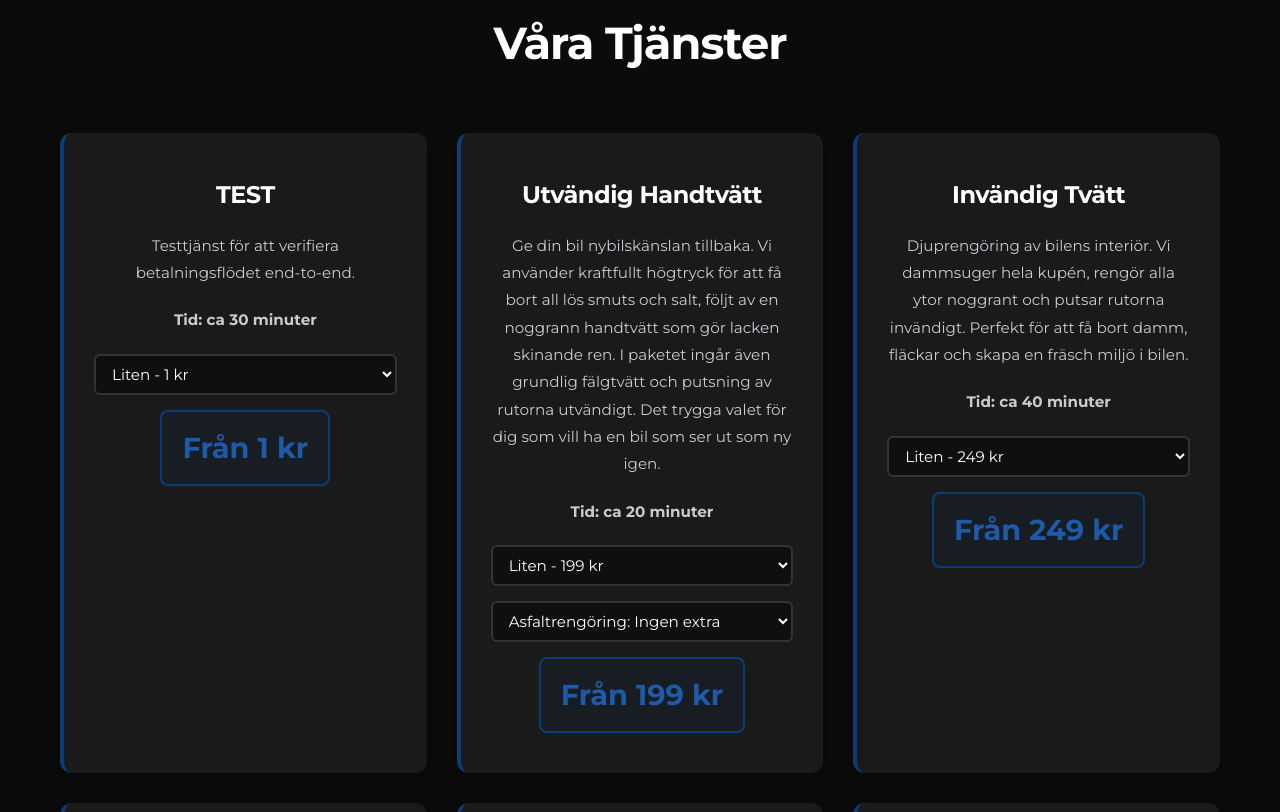
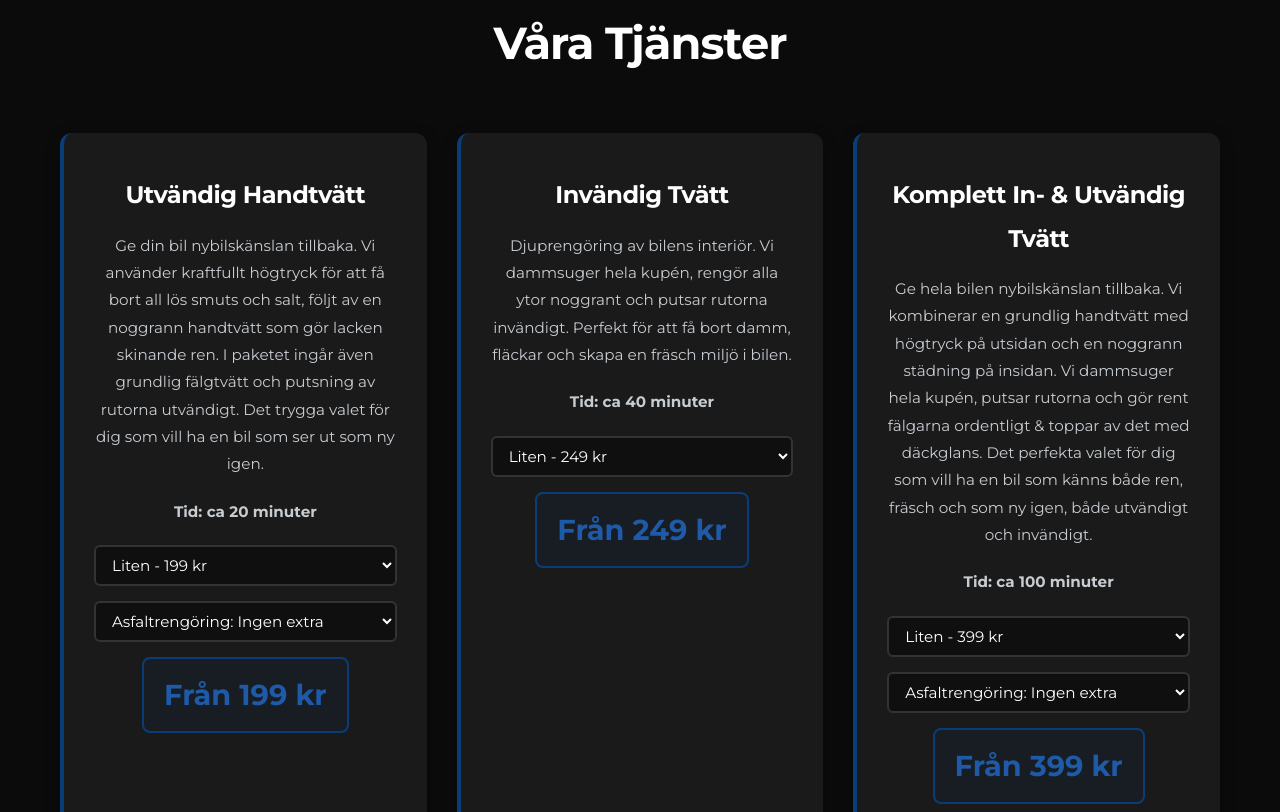
Before and after one commit to 74imadhallaq-star/Primabilvard, a plain HTML site: page index.html in a window 1280 px wide. Shown: the part 928-1740 px from the top of the page. Drawn offline with nearby package versions, Linux system fonts and the light colour scheme; no server answers.

Commit message:
Remove 'TEST' service option from index.html
Removed 'TEST' service option from the services section and relevant dropdowns.

```diff
--- a/index.html
+++ b/index.html
@@ -48,17 +48,6 @@
 <section id="services" class="services">
   <h2>Våra Tjänster</h2>
   <div class="services-grid">
-    <div class="service-card" data-service="test" style="cursor: pointer;">
-      <h3>TEST</h3>
-      <p>Testtjänst för att verifiera betalningsflödet end-to-end.</p>
-      <p><strong>Tid: ca 30 minuter</strong></p>
-      <select class="card-size">
-        <option value="small">Liten - 1 kr</option>
-        <option value="medium">Mellan - 1 kr</option>
-        <option value="large">Stor - 1 kr</option>
-      </select>
-      <span class="price">Från 1 kr</span>
-    </div>
     <div class="service-card" data-service="basic" style="cursor: pointer;">
       <h3>Utvändig Handtvätt</h3>
       <p>Ge din bil nybilskänslan tillbaka. Vi använder kraftfullt högtryck för att få bort all lös smuts och salt, följt av en noggrann handtvätt som gör lacken skinande ren. I paketet ingår även grundlig fälgtvätt och putsning av rutorna utvändigt. Det trygga valet för dig som vill ha en bil som ser ut som ny igen.</p>
@@ -211,7 +200,6 @@
           <label for="service">Välj Tjänst</label>
           <select id="service" required>
             <option value="">-- Välj tjänst --</option>
-            <option value="test">TEST</option>
             <option value="basic">Utvändig Handtvätt</option>
             <option value="interior-wash">Invändig Tvätt</option>
             <option value="premium">Komplett In- & Utvändig Tvätt</option>
@@ -361,7 +349,6 @@
 
       <select id="ownerService" style="padding:10px 12px;border-radius:8px;border:1px solid var(--border);background:#0f0f0f;color:var(--text-primary);" required>
         <option value="">Tjänst *</option>
-        <option value="test">TEST</option>
         <option value="basic">Utvändig Handtvätt</option>
         <option value="interior-wash">Invändig Tvätt</option>
         <option value="premium">Komplett In- & Utvändig Tvätt</option>
@@ -444,7 +431,7 @@
 <script src="https://www.gstatic.com/firebasejs/9.22.0/firebase-app-compat.js"></script>
 <script src="https://www.gstatic.com/firebasejs/9.22.0/firebase-firestore-compat.js"></script>
 <script src="firebase-config.js?v=4"></script>
-<script src="script.js?v=13"></script>
+<script src="script.js?v=14"></script>
 <script>
   (function() {
     const ownerBtn = document.getElementById('ownerPageLink');
```
